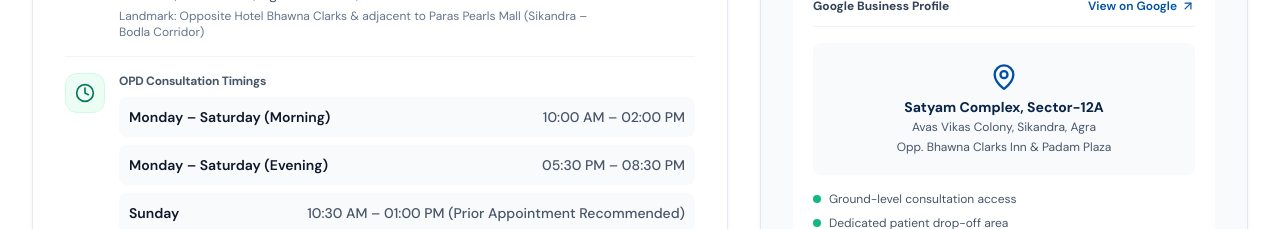
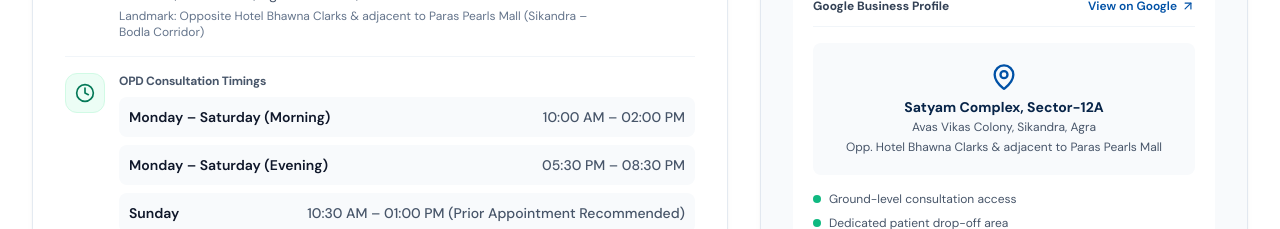
Before and after one commit to vilisipsum/bestortho.clinic, a Next.js app: page /clinic in a window 1280 px wide. Shown: the part 960-1189 px from the top of the page. Built offline with nearby package versions, Linux system fonts and the light colour scheme.

Commit message:
fix(seo): align landmark text in LocationCard to match Google Business Profile

```diff
--- a/components/LocationCard.tsx
+++ b/components/LocationCard.tsx
@@ -209,7 +209,7 @@ export default function LocationCard({ onOpenBooking }: LocationCardProps) {
                       Avas Vikas Colony, Sikandra, Agra
                     </p>
                     <p className="text-xs text-slate-600 mt-1">
-                      Opp. Bhawna Clarks Inn & Padam Plaza
+                      Opp. Hotel Bhawna Clarks & adjacent to Paras Pearls Mall
                     </p>
                   </div>
 
```
